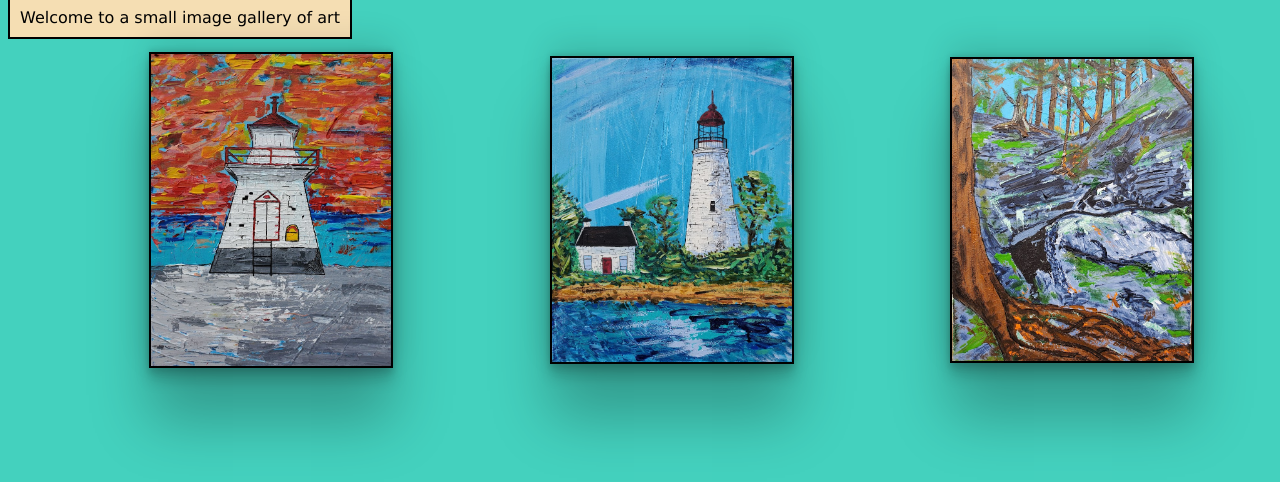
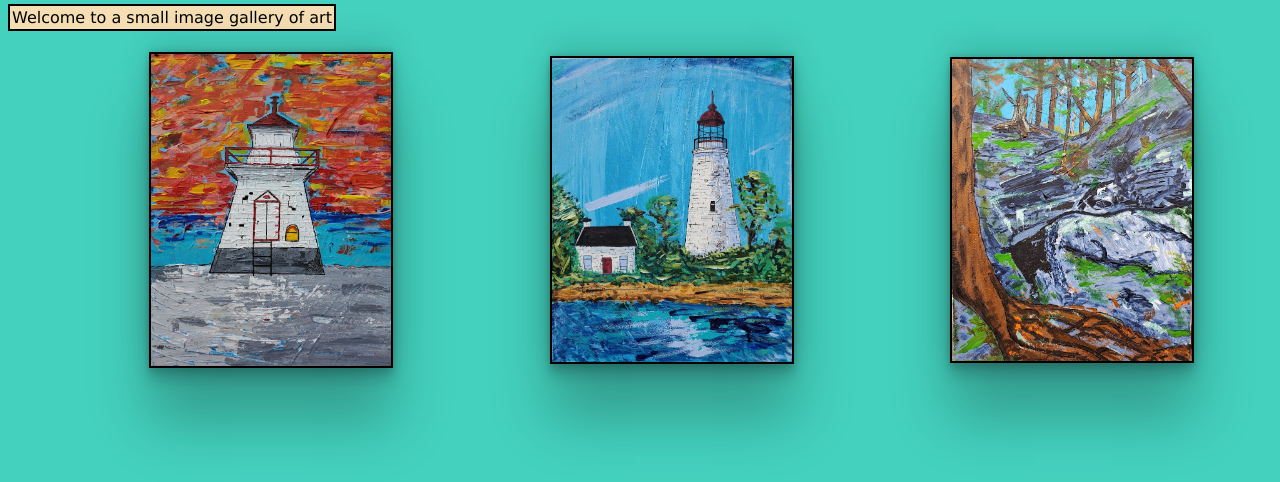
Before and after one commit to esedore/SRT621-lab-9, a website: page views/home.html in a window 1280 px wide. Drawn offline with Linux system fonts and the light colour scheme; files that its build step writes are made by us from their sources; files whose address does not match are found by name.

Commit message:
padding align

```diff
--- a/public/css/styles.css
+++ b/public/css/styles.css
@@ -40,10 +40,10 @@ body {
 }
 .header{
     font-family:'Lucida Sans', 'Lucida Sans Regular', 'Lucida Grande', 'Lucida Sans Unicode', Verdana, sans-serif;
-    padding-top: -10px;
-    padding: 10px 10px;
     background-color: wheat;
+    padding: 2px 2px;
     border: 2px solid rgb(0, 0, 0);
+    align: center;
 }
 ul {
     text-align: center;
```
